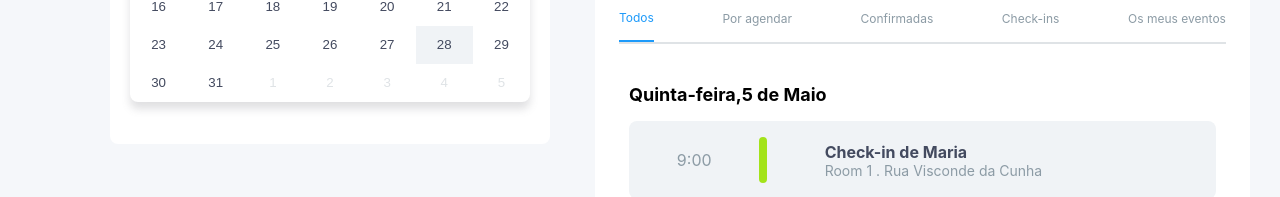
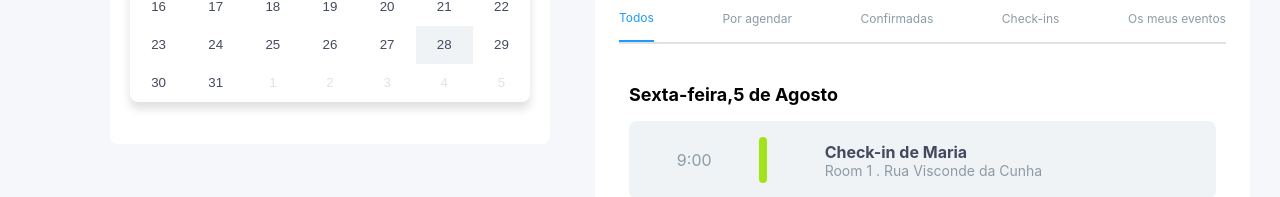
Before and after one commit to NasrinHaghighi/Calender, a React (Create React App) app: page / in a window 1280 px wide. Shown: the part 554-751 px from the top of the page. Built offline with nearby package versions, Linux system fonts and the light colour scheme.

Commit message:
fix:data update

```diff
--- a/src/constant/MockData.js
+++ b/src/constant/MockData.js
@@ -1,7 +1,7 @@
 export const data=[
 {
     id:1,
-    date:'5/04/2023',
+    date:'8/04/2023',
     plan:[
         {time:'9:00',type:'Check-ins',personInfo: {name:'Maria', entrada:'02/21/20223', saida:'02/25/2023', tel:'9999999999', email:'mmmmmm@email.com', nationality:'Portuges' ,age:'30-40', job:'Estudante na Universidade Católica'}, roomInfo:{room:'Room 1', location:'Rua Visconde da Cunha', price:'330'},  },
         {time:'11:00',type:'Confirmadas', personInfo: {name:'Joa', entrada:'02/25/20223', saida:'02/26/2023',tel:'888888888', email:'eeeeeee@email.com', nationality:'German' ,age:'50-60', job:'Professor'}, roomInfo:{room:'Room 12', location:'Rua de Arrabida', price:'350'}},
@@ -9,7 +9,7 @@ export const data=[
     ]},
     {
         id:2,
-        date:'5/05/2023',
+        date:'8/05/2023',
         plan:[
             {time:'10:00',type:'Por agendar',personInfo: {name:'Sara', entrada:'02/21/20223', saida:'02/25/2023', tel:'6666666666', email:'sssss@email.com', nationality:'angolano' ,age:'20-30', job:'Estudante na Universidade Porto'}, roomInfo:{room:'Room 1', location:'Ave Alidados', price:'700'},  },
             {time:'13:00',type:'Confirmadas', personInfo: {name:'Helder', entrada:'02/25/20223', saida:'02/26/2023',tel:'5555555555', email:'eeeeeee@email.com', nationality:'American' ,age:'40-50', job:'carpinteiro'}, roomInfo:{room:'Room 32', location:'Rua de Sao bento', price:'550'}},
@@ -18,7 +18,7 @@ export const data=[
         ]},
         {
             id:3,
-            date:'5/08/2023',
+            date:'8/08/2023',
             plan:[
                 {time:'15:00',type:'Check-ins',personInfo: {name:'Mariana', entrada:'02/03/20223', saida:'02/08/2023', tel:'555555', email:'mmmmm@email.com', nationality:'German' ,age:'70-80', job:'Estudante na Universidade Porto'}, roomInfo:{room:'Room 11', location:'Ave Altino', price:'250'},  },
                 {time:'11:00',type:'Por agendar', personInfo: {name:'Helder', entrada:'02/25/20223', saida:'02/26/2023',tel:'5555555555', email:'eeeeeee@email.com', nationality:'American' ,age:'40-50', job:'carpinteiro'}, roomInfo:{room:'Room 32', location:'Rua de Arrabida', price:'750'}},
@@ -27,7 +27,7 @@ export const data=[
             ]},
             {
  id:4,
-                date:'5/15/2023',
+                date:'8/15/2023',
                 plan:[
                     {time:'10:00',type:'Check-ins',personInfo: {name:'Mariana', entrada:'02/03/20223', saida:'02/08/2023', tel:'555555', email:'mmmmm@email.com', nationality:'German' ,age:'70-80', job:'Estudante na Universidade Porto'}, roomInfo:{room:'Room 11', location:'Ave Altino', price:'250'},  },
                     {time:'11:00',type:'Por agendar', personInfo: {name:'Helder', entrada:'02/25/20223', saida:'02/26/2023',tel:'5555555555', email:'eeeeeee@email.com', nationality:'American' ,age:'40-50', job:'carpinteiro'}, roomInfo:{room:'Room 32', location:'Rua de Arrabida', price:'750'}},
@@ -37,7 +37,7 @@ export const data=[
                 ]},
                 {
                     id:5,
-                    date:'5/19/2023',
+                    date:'8/19/2023',
                     plan:[
 
                         {time:'18:00',type:'Os meus eventos', personInfo: {name:' Casamento do Pedro',tel:'8888888888', email:'qqqqqqqqq@email.com' }, roomInfo:{room:'Quinta da Morgadinha', location:'Arrabida shopping'}},
@@ -45,7 +45,7 @@ export const data=[
                     ]},
                     {
                         id:6,
-                        date:'5/21/2023',
+                        date:'8/21/2023',
                         plan:[
 
                             {time:'11:00',type:'Por agendar', personInfo: {name:'Helder', entrada:'02/25/20223', saida:'02/26/2023',tel:'5555555555', email:'eeeeeee@email.com', nationality:'American' ,age:'40-50', job:'carpinteiro'}, roomInfo:{room:'Room 32', location:'Rua de Arrabida', price:'750'}},
@@ -56,7 +56,7 @@ export const data=[
                         ]},
                         {
                             id:7,
-                            date:'6/05/2023',
+                            date:'8/05/2023',
                             plan:[
 
                                 {time:'11:00',type:'Por agendar', personInfo: {name:'Helder', entrada:'02/25/20223', saida:'02/26/2023',tel:'5555555555', email:'eeeeeee@email.com', nationality:'American' ,age:'40-50', job:'carpinteiro'}, roomInfo:{room:'Room 32', location:'Rua de Arrabida', price:'750'}},
@@ -67,7 +67,7 @@ export const data=[
                             ]},
                             {
                                 id:8,
-                                date:'6/15/2023',
+                                date:'9/15/2023',
                                 plan:[
 
                                     {time:'11:00',type:'Por agendar', personInfo: {name:'Helder', entrada:'02/25/20223', saida:'02/26/2023',tel:'5555555555', email:'eeeeeee@email.com', nationality:'American' ,age:'40-50', job:'carpinteiro'}, roomInfo:{room:'Room 32', location:'Rua de Arrabida', price:'750'}},
@@ -78,7 +78,7 @@ export const data=[
                                 ]},
                                 {
                                     id:9,
-                                    date:'6/18/2023',
+                                    date:'9/18/2023',
                                     plan:[
 
                                         {time:'11:00',type:'Por agendar', personInfo: {name:'Helder', entrada:'02/25/20223', saida:'02/26/2023',tel:'5555555555', email:'eeeeeee@email.com', nationality:'American' ,age:'40-50', job:'carpinteiro'}, roomInfo:{room:'Room 32', location:'Rua de Arrabida', price:'750'}},
@@ -89,7 +89,7 @@ export const data=[
                                     ]},
                                     {
                                         id:10,
-                                        date:'6/20/2023',
+                                        date:'9/20/2023',
                                         plan:[
 
 
@@ -100,7 +100,7 @@ export const data=[
                                         ]},
                                         {
                                             id:11,
-                                            date:'7/05/2023',
+                                            date:'10/05/2023',
                                             plan:[
 
 
@@ -111,7 +111,7 @@ export const data=[
                                             ]},
                                             {
                                                 id:12,
-                                                date:'7/15/2023',
+                                                date:'10/15/2023',
                                                 plan:[
 
 
@@ -120,6 +120,59 @@ export const data=[
                                                     {time:'20:00',type:'Confirmadas',personInfo: {name:'Mariana', entrada:'02/03/20223', saida:'02/08/2023', tel:'555555', email:'mmmmm@email.com', nationality:'German' ,age:'70-80', job:'Estudante na Universidade Porto'}, roomInfo:{room:'Room 11', location:'Ave Altino', price:'250'},  },
 
                                                 ]},
+                                                {
+                                                    id:13,
+                                                    date:'10/20/2023',
+                                                    plan:[
+                                                        {time:'9:00',type:'Check-ins',personInfo: {name:'Maria', entrada:'02/21/20223', saida:'02/25/2023', tel:'9999999999', email:'mmmmmm@email.com', nationality:'Portuges' ,age:'30-40', job:'Estudante na Universidade Católica'}, roomInfo:{room:'Room 1', location:'Rua Visconde da Cunha', price:'330'},  },
+                                                        {time:'11:00',type:'Confirmadas', personInfo: {name:'Joa', entrada:'02/25/20223', saida:'02/26/2023',tel:'888888888', email:'eeeeeee@email.com', nationality:'German' ,age:'50-60', job:'Professor'}, roomInfo:{room:'Room 12', location:'Rua de Arrabida', price:'350'}},
+
+                                                    ]},
+                                                    {
+                                                        id:14,
+                                                        date:'11/05/2023',
+                                                        plan:[
+                                                            {time:'10:00',type:'Por agendar',personInfo: {name:'Sara', entrada:'02/21/20223', saida:'02/25/2023', tel:'6666666666', email:'sssss@email.com', nationality:'angolano' ,age:'20-30', job:'Estudante na Universidade Porto'}, roomInfo:{room:'Room 1', location:'Ave Alidados', price:'700'},  },
+                                                            {time:'13:00',type:'Confirmadas', personInfo: {name:'Helder', entrada:'02/25/20223', saida:'02/26/2023',tel:'5555555555', email:'eeeeeee@email.com', nationality:'American' ,age:'40-50', job:'carpinteiro'}, roomInfo:{room:'Room 32', location:'Rua de Sao bento', price:'550'}},
+                                                            {time:'18:00',type:'Check-ins', personInfo: {name:'Patricia', entrada:'02/15/20223', saida:'02/16/2023',tel:'8888888888', email:'qqqqqqqqq@email.com', nationality:'spanish' ,age:'20-30', job:'trabalha no restaurante'}, roomInfo:{room:'Room 22', location:'Rua de Arrabida', price:'850'}},
+
+                                                        ]},
+                                                        {
+                                                            id:15,
+                                                            date:'11/08/2023',
+                                                            plan:[
+                                                                {time:'15:00',type:'Check-ins',personInfo: {name:'Mariana', entrada:'02/03/20223', saida:'02/08/2023', tel:'555555', email:'mmmmm@email.com', nationality:'German' ,age:'70-80', job:'Estudante na Universidade Porto'}, roomInfo:{room:'Room 11', location:'Ave Altino', price:'250'},  },
+                                                                {time:'11:00',type:'Por agendar', personInfo: {name:'Helder', entrada:'02/25/20223', saida:'02/26/2023',tel:'5555555555', email:'eeeeeee@email.com', nationality:'American' ,age:'40-50', job:'carpinteiro'}, roomInfo:{room:'Room 32', location:'Rua de Arrabida', price:'750'}},
+                                                                {time:'12:00',type:'Confirmadas', personInfo: {name:'Patricia', entrada:'02/25/20223', saida:'02/26/2023',tel:'8888888888', email:'qqqqqqqqq@email.com', nationality:'spanish' ,age:'20-30', job:'trabalha no restaurante'}, roomInfo:{room:'Room 22', location:'Rua de Arrabida', price:'850'}},
+
+                                                            ]},
+                                                            {
+                                                                id:16,
+                                                                date:'11/20/2023',
+                                                                plan:[
+                                                                    {time:'9:00',type:'Check-ins',personInfo: {name:'Maria', entrada:'02/21/20223', saida:'02/25/2023', tel:'9999999999', email:'mmmmmm@email.com', nationality:'Portuges' ,age:'30-40', job:'Estudante na Universidade Católica'}, roomInfo:{room:'Room 1', location:'Rua Visconde da Cunha', price:'330'},  },
+                                                                    {time:'11:00',type:'Confirmadas', personInfo: {name:'Joa', entrada:'02/25/20223', saida:'02/26/2023',tel:'888888888', email:'eeeeeee@email.com', nationality:'German' ,age:'50-60', job:'Professor'}, roomInfo:{room:'Room 12', location:'Rua de Arrabida', price:'350'}},
+
+                                                                ]},
+                                                                {
+                                                                    id:17,
+                                                                    date:'12/05/2023',
+                                                                    plan:[
+                                                                        {time:'10:00',type:'Por agendar',personInfo: {name:'Sara', entrada:'02/21/20223', saida:'02/25/2023', tel:'6666666666', email:'sssss@email.com', nationality:'angolano' ,age:'20-30', job:'Estudante na Universidade Porto'}, roomInfo:{room:'Room 1', location:'Ave Alidados', price:'700'},  },
+                                                                        {time:'13:00',type:'Confirmadas', personInfo: {name:'Helder', entrada:'02/25/20223', saida:'02/26/2023',tel:'5555555555', email:'eeeeeee@email.com', nationality:'American' ,age:'40-50', job:'carpinteiro'}, roomInfo:{room:'Room 32', location:'Rua de Sao bento', price:'550'}},
+                                                                        {time:'18:00',type:'Check-ins', personInfo: {name:'Patricia', entrada:'02/15/20223', saida:'02/16/2023',tel:'8888888888', email:'qqqqqqqqq@email.com', nationality:'spanish' ,age:'20-30', job:'trabalha no restaurante'}, roomInfo:{room:'Room 22', location:'Rua de Arrabida', price:'850'}},
+
+                                                                    ]},
+                                                                    {
+                                                                        id:18,
+                                                                        date:'12/09/2023',
+                                                                        plan:[
+                                                                            {time:'15:00',type:'Check-ins',personInfo: {name:'Mariana', entrada:'02/03/20223', saida:'02/08/2023', tel:'555555', email:'mmmmm@email.com', nationality:'German' ,age:'70-80', job:'Estudante na Universidade Porto'}, roomInfo:{room:'Room 11', location:'Ave Altino', price:'250'},  },
+                                                                            {time:'11:00',type:'Por agendar', personInfo: {name:'Helder', entrada:'02/25/20223', saida:'02/26/2023',tel:'5555555555', email:'eeeeeee@email.com', nationality:'American' ,age:'40-50', job:'carpinteiro'}, roomInfo:{room:'Room 32', location:'Rua de Arrabida', price:'750'}},
+                                                                            {time:'12:00',type:'Confirmadas', personInfo: {name:'Patricia', entrada:'02/25/20223', saida:'02/26/2023',tel:'8888888888', email:'qqqqqqqqq@email.com', nationality:'spanish' ,age:'20-30', job:'trabalha no restaurante'}, roomInfo:{room:'Room 22', location:'Rua de Arrabida', price:'850'}},
+
+                                                                        ]},
+
 
 
 
```
